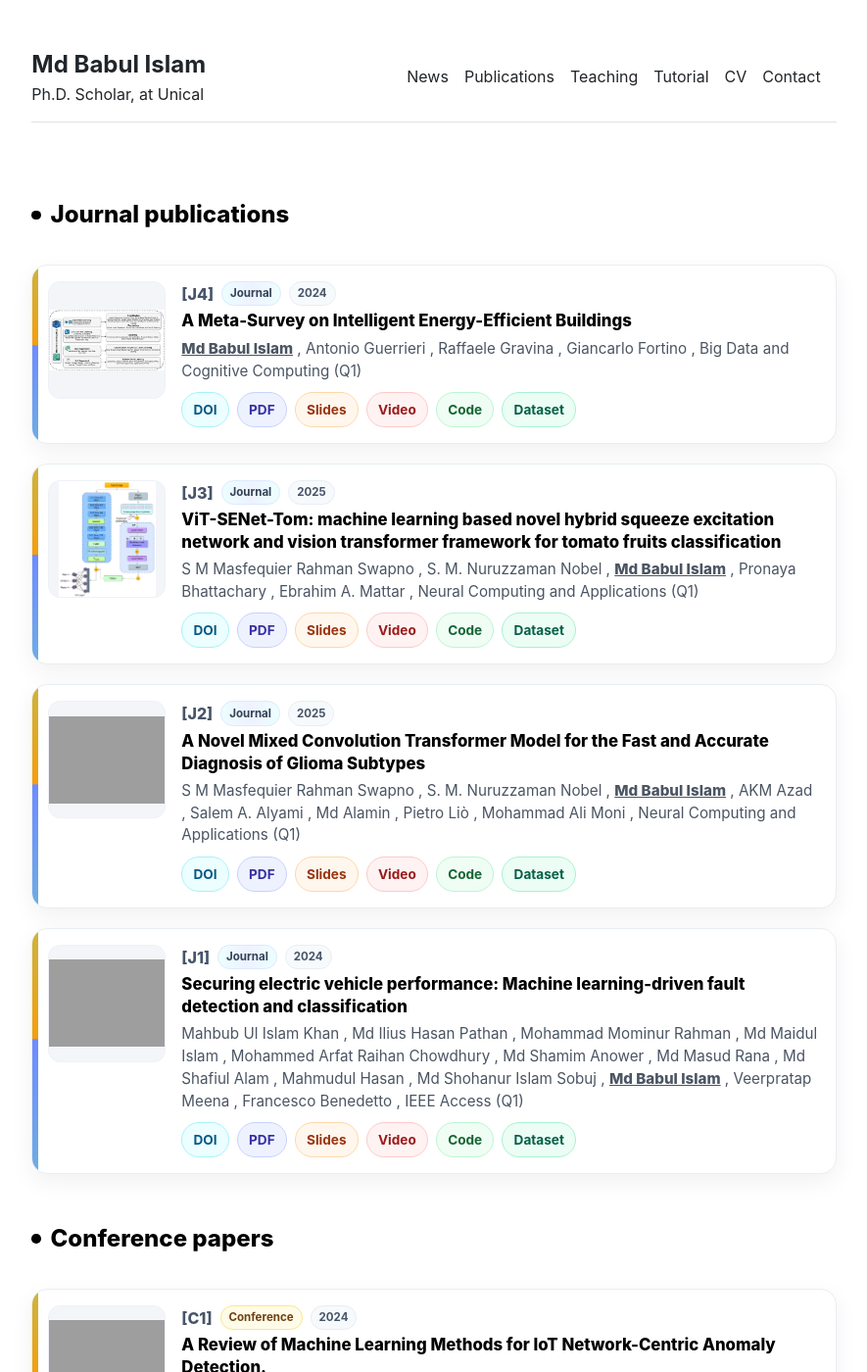
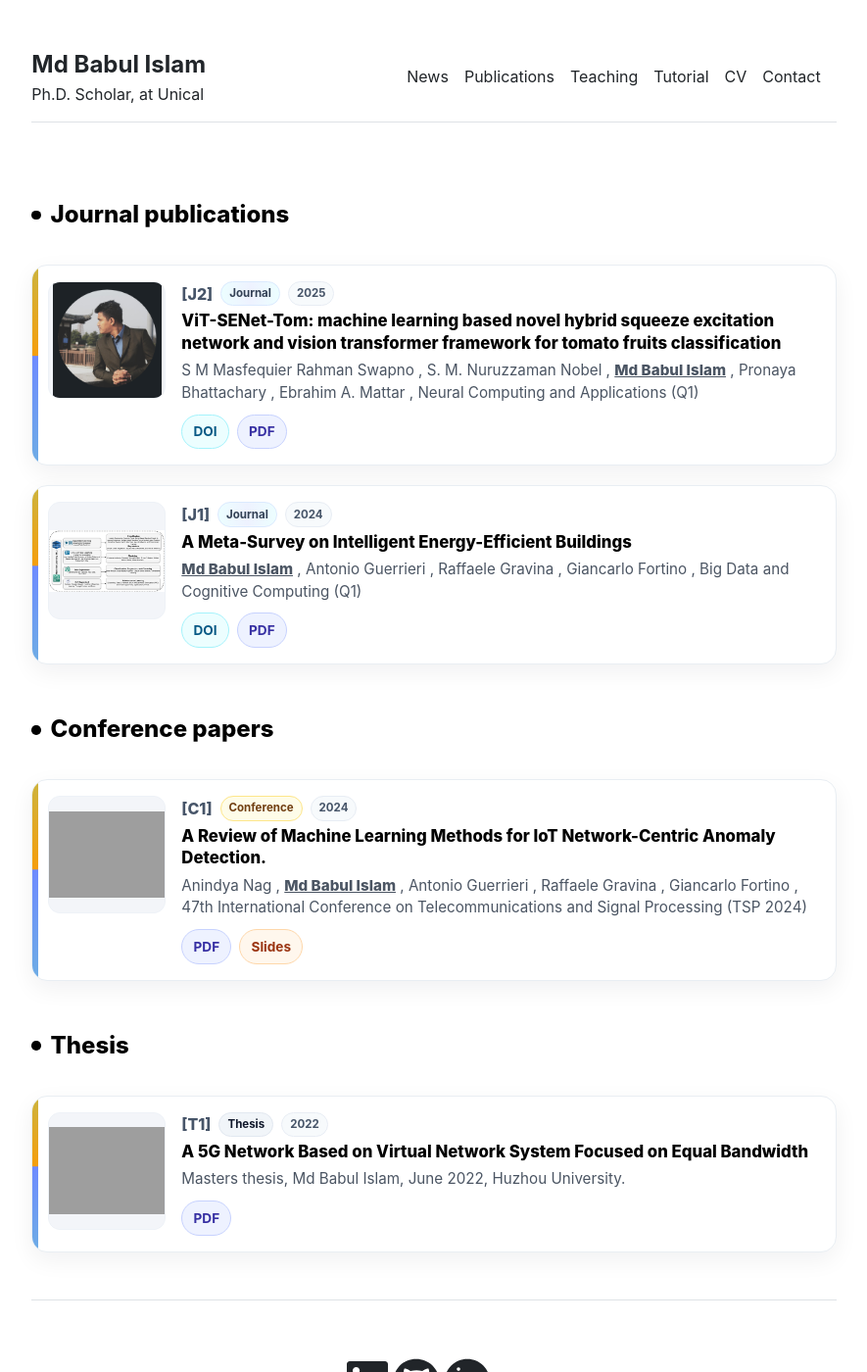
Before and after one commit to babulcseian/babulcseian.github.io, a Jekyll site: the page built from publications.md, in a window 1280 px wide and 1400 px high. Shown: the whole window at 98% size, without its empty margins (197-1082 px from the left). Built offline with Jekyll 4.4.1, drawn with Linux system fonts in a browser that asks for light colours; a style sheet for code colours, icons or effects is not loaded; grey boxes are pictures that could not be loaded.

Commit message:
Update publications.yml

```diff
--- a/_data/publications.yml
+++ b/_data/publications.yml
@@ -1,8 +1,19 @@
-# publications.yml
+journal:
+  - year: 2025
+    title: "ViT-SENet-Tom: machine learning based novel hybrid squeeze excitation network and vision transformer framework for tomato fruits classification"
+    authors:
+      - { name: "S M Masfequier Rahman Swapno" }
+      - { name: "S. M. Nuruzzaman Nobel" }
+      - { name: "Md Babul Islam", me: "1" }
+      - { name: "Pronaya Bhattachary" }
+      - { name: "Ebrahim A. Mattar" }
+    journal: "Neural Computing and Applications (Q1)"
+    doi: "https://doi.org/10.1007/s00521-025-10973-5"
+    paper: "https://link.springer.com/article/10.1007/s00521-025-10973-5"
+    figure: "/assets/img/babul.png"
+    fit: "contain"
 
-journal:
-  - idx: "[J1]"
-    year: 2024
+  - year: 2024
     title: "A Meta-Survey on Intelligent Energy-Efficient Buildings"
     authors:
       - { name: "Md Babul Islam", me: "1" }
@@ -12,91 +23,11 @@ journal:
     journal: "Big Data and Cognitive Computing (Q1)"
     doi: "https://doi.org/10.3390/bdcc8080083"
     paper: "https://your-site.com/papers/J7.pdf"
-    code: ""
-    slides: ""
-    videos: ""
-    dataset: ""
     figure: "/assets/img/IEEBS.png"
     fit: "contain"
 
-  - idx: "[J2]"
-    year: 2025
-    title: "ViT-SENet-Tom: machine learning based novel hybrid squeeze excitation network and vision transformer framework for tomato fruits classification"
-    authors:
-      - { name: "S M Masfequier Rahman Swapno" }
-      - { name: "S. M. Nuruzzaman Nobel" }   # শুরুর স্পেস তুলে দিন
-      - { name: "Md Babul Islam", me: "1" }
-      - { name: "Pronaya Bhattachary" }
-      - { name: "Ebrahim A. Mattar" }
-    journal: "Neural Computing and Applications (Q1)"
-    doi: "https://doi.org/10.1007/s00521-025-10973-5"
-    paper: "https://link.springer.com/article/10.1007/s00521-025-10973-5"
-    code: "https://www.kaggle.com/datasets/nexuswho/tomatofruits"
-    slides: ""
-    videos: ""
-    dataset: "https://www.kaggle.com/datasets/nexuswho/tomatofruits"
-    figure: "/assets/img/paper/journal/tom.png"
-    fit: "contain"
-
-  - idx: "[J2]"
-    year: 2025
-    title: "A Novel Mixed Convolution Transformer Model for the Fast and Accurate Diagnosis of Glioma Subtypes"
-    authors:
-      - { name: "S M Masfequier Rahman Swapno" }
-      - { name: "S. M. Nuruzzaman Nobel" }   # শুরুর স্পেস তুলে দিন
-      - { name: "Md Babul Islam", me: "1" }
-      - { name: "AKM Azad" }
-      - { name: "Salem A. Alyami" }
-      - { name: "Md Alamin" }
-      - { name: " Pietro Liò" }
-      - { name: "Mohammad Ali Moni" }
-    journal: "Neural Computing and Applications (Q1)"
-    doi: "https://doi.org/10.1002/aisy.202400566"
-    paper: "https://advanced.onlinelibrary.wiley.com/doi/full/10.1002/aisy.202400566"
-    code: ""
-    slides: ""
-    videos: ""
-    dataset: ""
-    figure: "/assets/img/paper/journal/glioma.png"
-    fit: "contain"
-
-  - idx: "[J2]"
-    year: 2024
-    title: "Securing electric vehicle performance: Machine learning-driven fault detection and classification"
-    authors:
-      - { name: "Mahbub Ul Islam Khan" }
-      - { name: "Md Ilius Hasan Pathan" }   # শুরুর স্পেস তুলে দিন
-      - { name: "Mohammad Mominur Rahman" }
-      - { name: "Md Maidul Islam" }
-      - { name: "Mohammed Arfat Raihan Chowdhury" }
-      - { name: "Md Shamim Anower" }
-      - { name: "Md Masud Rana" }
-      - { name: "Md Shafiul Alam" }
-      - { name: "Mahmudul Hasan" }
-      - { name: "Md Shohanur Islam Sobuj" }
-      - { name: "Md Babul Islam", me: "1" }
-      - { name: "Veerpratap Meena" }
-      - { name: "Francesco Benedetto" }
-    journal: "IEEE Access (Q1)"
-    doi: "https://ieeexplore.ieee.org/abstract/document/10530324"
-    paper: "https://ieeexplore.ieee.org/abstract/document/10530324"
-    code: ""
-    slides: ""
-    videos: ""
-    dataset: ""
-    figure: "/assets/img/paper/journal/glioma.png"
-    fit: "contain"
-
-
-
-
-
-
-
-
 conference:
-  - idx: "[C8]"
-    year: 2024
+  - year: 2024
     title: "A Review of Machine Learning Methods for IoT Network-Centric Anomaly Detection."
     authors:
       - { name: "Anindya Nag" }
@@ -105,20 +36,15 @@ conference:
       - { name: "Raffaele Gravina" }
       - { name: "Giancarlo Fortino" }
     journal: "47th International Conference on Telecommunications and Signal Processing (TSP 2024)"
-    doi: ""
     paper: "https://your-site.com/papers/C8.pdf"
     slides: "https://your-site.com/slides/C8.pdf"
-    code: ""
-    videos: ""
     figure: "/assets/img/papers/C8-thumb.png"
-    fit: "contain"   # ensures full figure is visible
+    fit: "contain"
 
 thesis:
   - title: "A 5G Network Based on Virtual Network System Focused on Equal Bandwidth"
     description: "Masters thesis, Md Babul Islam, June 2022, Huzhou University."
     year: 2022
     paper: "https://your-site.com/thesis.pdf"
-    slides: ""
-    videos: ""
     figure: "/assets/img/papers/thesis-thumb.jpg"
     fit: "contain"
```
